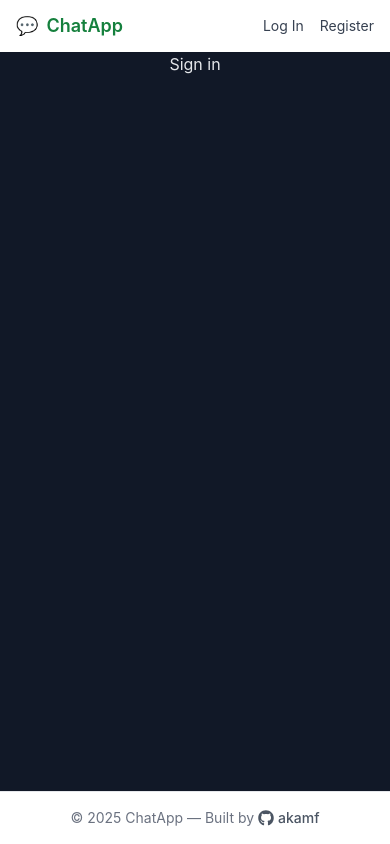
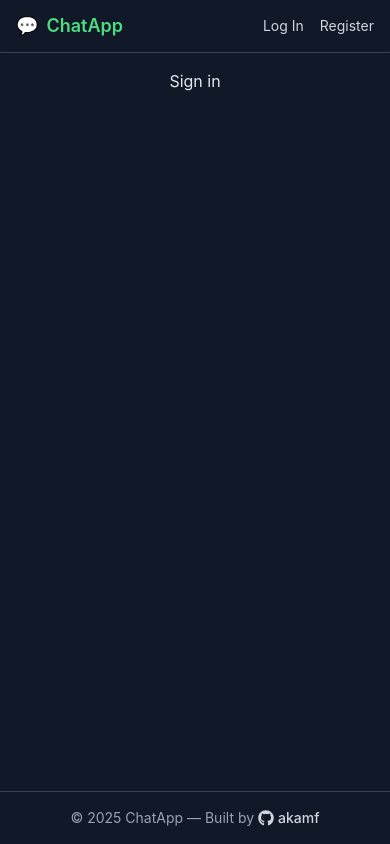
Before and after one commit to akamf/live-chat-frontend, a React (Vite) app: page /register in a window 390 px wide. Built offline with nearby package versions, Linux system fonts and the light colour scheme; no server answers.

Commit message:
added dark mode and mobile-first approach to all sub-pages

```diff
--- a/src/components/Chat.tsx
+++ b/src/components/Chat.tsx
@@ -33,7 +33,6 @@
 
     const client = useChatConnection(setMessages);
     client.activate();
-
     stompClientRef.current = client;
 
     return () => {
@@ -59,20 +58,15 @@
   };
 
   return (
-    <div className="max-w-xl mx-auto p-4 space-y-4">
-      <h2 className="text-2xl font-bold text-center">Real-Time Chat</h2>
-      {user && (
-        <p className="text-sm text-gray-600 mb-2 text-center">
-          Logged in as <span className="font-semibold">{user.fullName || user.username}</span>
-        </p>
-      )}
+    <div className="w-full max-w-2xl mx-auto p-4 sm:p-6 md:p-8 space-y-4">
+      <h2 className="text-2xl font-bold text-center dark:text-white">💬 Real-Time Chat</h2>
 
-      <div className="h-80 text-start overflow-y-auto border rounded p-2 bg-white shadow-sm">
+      <div className="text-start h-80 overflow-y-auto border rounded p-3 bg-white dark:bg-gray-800 shadow-sm text-gray-900 dark:text-gray-100">
         {messages.map((msg, idx) => (
-          <div key={idx} className="mb-2">
+          <div key={idx} className="mb-3">
             <span className="font-semibold">{msg.sender}: </span>
             <span>{msg.content}</span>
-            <div className="text-xs text-gray-500">
+            <div className="text-xs text-gray-500 dark:text-gray-400">
               {new Date(msg.timestamp).toLocaleTimeString()}
             </div>
           </div>
@@ -80,17 +74,23 @@
         <div ref={messageEndRef} />
       </div>
 
+      {user && (
+        <p className="text-start text-sm text-gray-600 dark:text-gray-400 mb-2">
+          Logged in as <span className="font-semibold">{user.fullName || user.username}</span>
+        </p>
+      )}
+
       <div className="flex gap-2">
         <input
           value={input}
           onChange={(e) => setInput(e.target.value)}
           onKeyDown={(e) => e.key === "Enter" && handleSend()}
-          className="flex-1 p-2 border rounded"
+          className="flex-1 p-2 border rounded bg-white dark:bg-gray-700 text-gray-800 dark:text-white focus:outline-none focus:ring-2 focus:ring-green-600"
           placeholder="Type a message..."
         />
         <button
           onClick={handleSend}
-          className="px-4 py-2 bg-green-700 text-white rounded"
+          className="px-4 py-2 bg-green-700 hover:bg-green-800 text-white rounded"
         >
           Send
         </button>
--- a/src/components/Footer.tsx
+++ b/src/components/Footer.tsx
@@ -2,14 +2,14 @@
 
 const Footer = () => {
   return (
-    <footer className="w-full bg-white border-t mt-auto">
-      <div className="max-w-5xl mx-auto px-4 py-4 text-center text-sm text-gray-500 flex justify-center items-center gap-1">
+    <footer className="w-full bg-white dark:bg-gray-900 border-t border-gray-200 dark:border-gray-700 mt-auto">
+      <div className="max-w-5xl mx-auto px-4 py-4 text-sm text-gray-500 dark:text-gray-400 flex justify-center items-center flex-wrap gap-1">
         &copy; {new Date().getFullYear()} ChatApp — Built by{" "}
         <a
           href="https://github.com/akamf"
           target="_blank"
           rel="noopener noreferrer"
-          className="inline-flex items-center gap-1 font-medium text-gray-600 hover:text-black"
+          className="inline-flex items-center gap-1 font-medium text-gray-600 dark:text-gray-300 hover:text-black dark:hover:text-white"
         >
           <FaGithub className="text-base" />
           akamf
--- a/src/components/Navbar.tsx
+++ b/src/components/Navbar.tsx
@@ -3,32 +3,35 @@
 
 const Navbar = () => {
   return (
-    <header className="w-full bg-white shadow-sm sticky top-0 z-50">
-      <nav className="max-w-5xl mx-auto px-4 py-3 flex justify-between items-center">
-        <Link to="/" className="text-lg font-semibold text-green-700 flex items-center gap-2">
+    <header className="w-full bg-white dark:bg-gray-900 shadow-sm sticky top-0 z-50 border-b border-gray-200 dark:border-gray-700">
+      <nav className="max-w-5xl mx-auto px-4 py-3 flex flex-wrap justify-between items-center gap-2">
+        <Link
+          to="/"
+          className="text-lg font-semibold text-green-700 flex items-center gap-2 dark:text-green-400"
+        >
           <span role="img" aria-label="chat">💬</span> ChatApp
         </Link>
 
         <SignedOut>
-          <div className="flex gap-4 text-sm">
-            <Link to="/signin" className="text-gray-700 hover:text-green-700">
+          <div className="flex gap-4 text-sm text-gray-700 dark:text-gray-300">
+            <Link to="/signin" className="hover:text-green-700 dark:hover:text-green-400">
               Log In
             </Link>
-            <Link to="/register" className="text-gray-700 hover:text-green-700">
+            <Link to="/register" className="hover:text-green-700 dark:hover:text-green-400">
               Register
             </Link>
           </div>
         </SignedOut>
 
         <SignedIn>
-          <div className="flex gap-4 items-center text-sm">
-            <Link to="/chat" className="text-gray-700 hover:text-green-700">
+          <div className="flex gap-4 items-center text-sm text-gray-700 dark:text-gray-300">
+            <Link to="/chat" className="hover:text-green-700 dark:hover:text-green-400">
               Chat
             </Link>
-            <Link to="/profile" className="text-gray-700 hover:text-green-700">
+            <Link to="/profile" className="hover:text-green-700 dark:hover:text-green-400">
               Profile
             </Link>
-            <Link to="/settings" className="text-gray-700 hover:text-green-700">
+            <Link to="/settings" className="hover:text-green-700 dark:hover:text-green-400">
               Settings
             </Link>
             <UserButton afterSignOutUrl="/" />
--- a/src/pages/auth/Register.tsx
+++ b/src/pages/auth/Register.tsx
@@ -1,8 +1,10 @@
 const Register = () => {
   return (
-    <section className="flex flex-col items-center justify-center min-h-[60vh] gap-4 text-center">
-      <h1 className="text-4xl font-bold">📝 Create an Account</h1>
-      <p className="text-gray-600 max-w-md">
+    <section className="flex flex-col items-center justify-center min-h-[60vh] gap-4 px-4 text-center">
+      <h1 className="text-4xl font-bold text-gray-800 dark:text-white">
+        📝 Create an Account
+      </h1>
+      <p className="text-gray-600 dark:text-gray-300 max-w-md">
         Register to join the chat and explore real-time conversations.
       </p>
     </section>
--- a/src/pages/auth/SignIn.tsx
+++ b/src/pages/auth/SignIn.tsx
@@ -1,8 +1,10 @@
 const SignIn = () => {
   return (
-    <section className="flex flex-col items-center justify-center min-h-[60vh] gap-4 text-center">
-      <h1 className="text-4xl font-bold">🔑 Sign In to Continue</h1>
-      <p className="text-gray-600 max-w-md">
+    <section className="flex flex-col items-center justify-center min-h-[60vh] gap-4 px-4 text-center">
+      <h1 className="text-4xl font-bold text-gray-800 dark:text-white">
+        🔑 Sign In to Continue
+      </h1>
+      <p className="text-gray-600 dark:text-gray-300 max-w-md">
         Access your account and join the conversation instantly.
       </p>
     </section>
--- a/src/pages/chat/ChatRoom.$id.tsx
+++ b/src/pages/chat/ChatRoom.$id.tsx
@@ -2,8 +2,10 @@
 
 const ChatRoom = () => {
   return (
-    <section className="flex flex-col items-center justify-center min-h-[60vh] gap-4 text-center">
-      <h1 className="text-4xl font-bold">🧵 Chat Room</h1>
+    <section className="flex flex-col items-center justify-center min-h-[60vh] gap-4 px-4 text-center">
+      <h1 className="text-4xl font-bold text-gray-800 dark:text-white">
+        🧵 Chat Room
+      </h1>
       <Chat />
     </section>
   );
--- a/src/pages/chat/ChatRoom.tsx
+++ b/src/pages/chat/ChatRoom.tsx
@@ -1,8 +1,10 @@
 const ChatRoomList = () => {
   return (
-    <section className="flex flex-col items-center justify-center min-h-[60vh] gap-4 text-center">
-      <h1 className="text-4xl font-bold">💬 Select a Chat Room</h1>
-      <p className="text-gray-600 max-w-md">
+    <section className="flex flex-col items-center justify-center min-h-[60vh] gap-4 px-4 text-center">
+      <h1 className="text-4xl font-bold text-gray-800 dark:text-white">
+        💬 Select a Chat Room
+      </h1>
+      <p className="text-gray-600 dark:text-gray-300 max-w-md">
         Choose a room to enter and start chatting in real time.
       </p>
     </section>
--- a/src/pages/index/Home.tsx
+++ b/src/pages/index/Home.tsx
@@ -1,8 +1,10 @@
 const Home = () => {
   return (
-    <section className="flex flex-col items-center justify-center min-h-[60vh] gap-4 text-center">
-      <h1 className="text-4xl font-bold">🎯 Welcome to the Real-Time Chat App</h1>
-      <p className="text-gray-600 max-w-md">
+    <section className="flex flex-col items-center justify-center min-h-[60vh] gap-4 px-4 text-center">
+      <h1 className="text-4xl font-bold text-gray-800 dark:text-white">
+        🎯 Welcome to the Real-Time Chat App
+      </h1>
+      <p className="text-gray-600 dark:text-gray-300 max-w-md">
         Chat live with others, create custom rooms, and experience smooth real-time communication.
       </p>
     </section>
--- a/src/pages/profile/Profile.tsx
+++ b/src/pages/profile/Profile.tsx
@@ -1,8 +1,10 @@
 const Profile = () => {
   return (
-    <section className="flex flex-col items-center justify-center min-h-[60vh] gap-4 text-center">
-      <h1 className="text-4xl font-bold">👤 Your Profile</h1>
-      <p className="text-gray-600 max-w-md">
+    <section className="flex flex-col items-center justify-center min-h-[60vh] gap-4 px-4 text-center">
+      <h1 className="text-4xl font-bold text-gray-800 dark:text-white">
+        👤 Your Profile
+      </h1>
+      <p className="text-gray-600 dark:text-gray-300 max-w-md">
         View and manage your user details and preferences.
       </p>
     </section>
--- a/src/pages/settings/Settings.tsx
+++ b/src/pages/settings/Settings.tsx
@@ -1,8 +1,10 @@
 const Settings = () => {
   return (
-    <section className="flex flex-col items-center justify-center min-h-[60vh] gap-4 text-center">
-      <h1 className="text-4xl font-bold">⚙️ App Settings</h1>
-      <p className="text-gray-600 max-w-md">
+    <section className="flex flex-col items-center justify-center min-h-[60vh] gap-4 px-4 text-center">
+      <h1 className="text-4xl font-bold text-gray-800 dark:text-white">
+        ⚙️ App Settings
+      </h1>
+      <p className="text-gray-600 dark:text-gray-300 max-w-md">
         Customize your chat experience and app preferences.
       </p>
     </section>
--- a/src/routes/TanstackRouteSetup.tsx
+++ b/src/routes/TanstackRouteSetup.tsx
@@ -17,9 +17,9 @@
   component: () => (
     <section className="min-h-screen w-full bg-gray-100 dark:bg-gray-900 text-gray-800 dark:text-gray-200 flex flex-col">
       <Navbar />
-      <main className="flex-1">
+      <main className="flex-1 px-4 sm:px-6 md:px-8 py-4">
         <SignedOut>
-          <div className="flex flex-1 items-center justify-center">
+          <div className="flex items-center justify-center h-full">
             <SignInButton />
           </div>
         </SignedOut>
```
